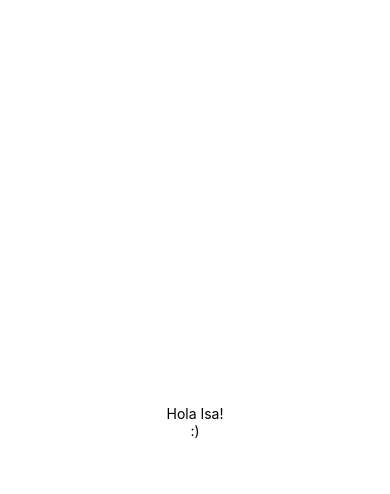
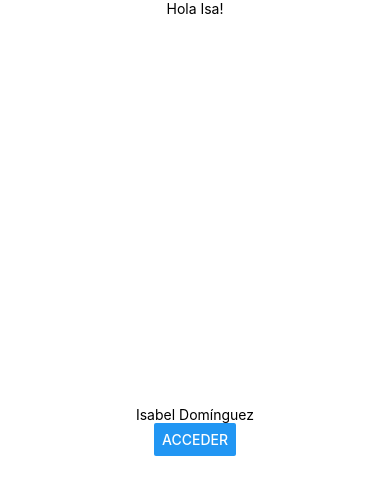
Before and after one commit to miguel2697/pruebas, a React Native app in the folder proof-of-concept/: screen / in a window 390 px wide. Shown: the top 494 px of the page. Built offline with nearby package versions, Linux system fonts and the light colour scheme.

Commit message:
add button component #6

```diff
--- a/proof-of-concept/App.js
+++ b/proof-of-concept/App.js
@@ -1,11 +1,12 @@
 import { StatusBar } from 'expo-status-bar';
 import { StyleSheet, Text, View } from 'react-native';
+import MyButtonComponent from './src/components/button'
 
 export default function App() {
   return (
     <View style={styles.container}>
       <Text>Hola Isa!</Text>
-      <Text>:)</Text>
+      <MyButtonComponent />
       <StatusBar style="auto" />
     </View>
   );
@@ -18,4 +19,4 @@ const styles = StyleSheet.create({
     alignItems: 'center',
     justifyContent: 'center',
   },
-});
+})
--- /dev/null
+++ b/proof-of-concept/src/components/button.jsx
@@ -0,0 +1,30 @@
+import React from 'react'
+import { StyleSheet, Button, View, Text, Alert } from 'react-native'
+
+export default function MyButtonComponent() {
+    const handlePress = () => {
+        Alert.alert("Bienvenido!")
+    }
+
+    return (
+        <View style={styles.container}>
+            <Text>Isabel Domínguez</Text>
+            <Button
+                title="Acceder"
+                onPress={handlePress}
+            />
+        </View>
+    )
+}
+
+const styles = StyleSheet.create({
+    container: {
+        flex: 1,
+        backgroundColor: '#fff',
+        alignItems: 'center',
+        justifyContent: 'center',
+    },
+    textContainer: {
+        marginBottom: 20,
+    },
+})
```
